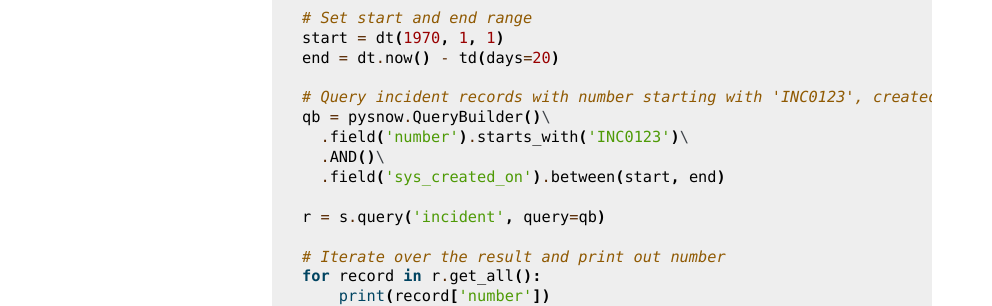
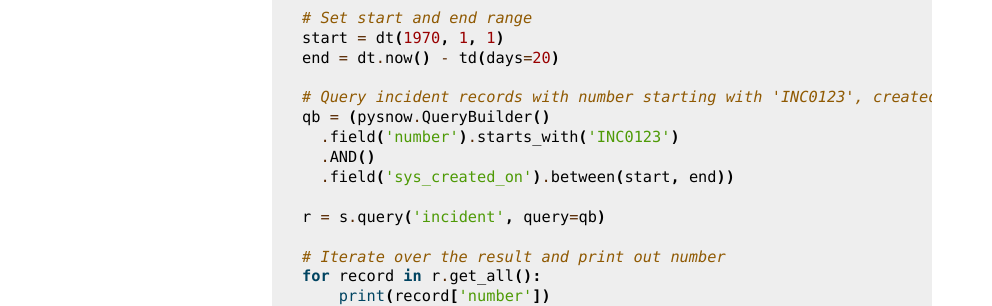
Before and after one commit to rbw/pysnow, a Sphinx documentation site: the page built from docs/usage/full/query_builder.rst, in a window 1280 px wide. Shown: the part 307-613 px from the top of the page, without its empty margins (148-1140 px from the left). Built offline with Sphinx 7.4.7, drawn with Linux system fonts in a browser that asks for light colours.

```diff
--- a/docs/usage/full/query_builder.rst
+++ b/docs/usage/full/query_builder.rst
@@ -17,10 +17,10 @@ See the :meth:`pysnow.Request.get_all` and :meth:`pysnow.QueryBuilder` documenta
    end = dt.now() - td(days=20)
 
    # Query incident records with number starting with 'INC0123', created between 1970-01-01 and 20 days back in time
-   qb = pysnow.QueryBuilder()\
-     .field('number').starts_with('INC0123')\
-     .AND()\
-     .field('sys_created_on').between(start, end)
+   qb = (pysnow.QueryBuilder()
+     .field('number').starts_with('INC0123')
+     .AND()
+     .field('sys_created_on').between(start, end))
 
    r = s.query('incident', query=qb)
 
```
